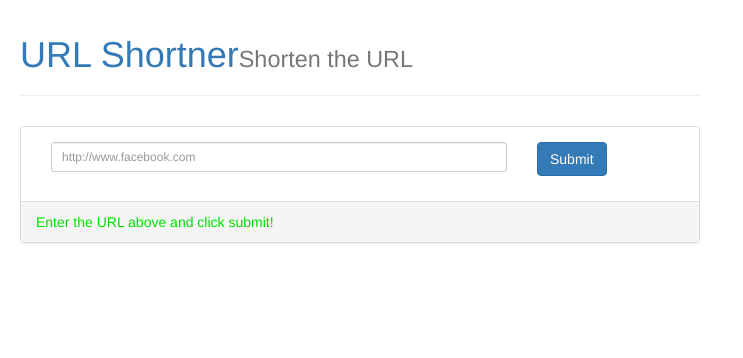
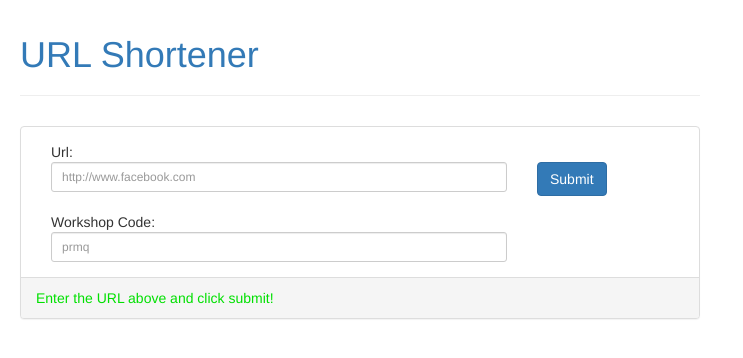
Before and after one commit to VinitraMk/urlshort, a Django app: page / in a window 1280 px wide. Shown: the top 358 px of the page, without its empty margins (0-743 px from the left). Run offline with Django 3.2, Linux system fonts and the light colour scheme; some libraries are stand-ins or nearby versions.

Commit message:
Final changes for codecell webpanel

```diff
--- a/shortener/templates/shortener/base.html
+++ b/shortener/templates/shortener/base.html
@@ -16,6 +16,7 @@
  url: "/makeshort/",
  data: {
  'url' : $('#url').val(),
+ 'shortid': $('#shortid').val(),
  'csrfmiddlewaretoken' : $("input[name=csrfmiddlewaretoken]").val()
  },
  success: returnSuccess,
@@ -28,6 +29,7 @@ function returnSuccess(data, textStatus, jqXHR) {
  if(data.url) {
  $('#url-result').text(data.url);
  $('#url').val("");
+ $('#shortid').val("");
  } else {
  $('#url-result').text("Do not submit blank.");
  }
@@ -37,7 +39,7 @@ function returnSuccess(data, textStatus, jqXHR) {
 <body>
 <div id="wrap">
 <header>
- <h1><a href="{% url 'shortener:home' %}">URL Shortner</a><small>Shorten the URL</small></h1>
+ <h1><a href="{% url 'shortener:home' %}">URL Shortener</a></h1>
 </header>
 
 <div id="content">
--- a/shortener/templates/shortener/index.html
+++ b/shortener/templates/shortener/index.html
@@ -7,11 +7,12 @@
 <div class="panel panel-default">
  <div class="panel-body">
  <div class="col-sm-9">
- <input type="text" name="url" id="url" class="form-control input-sm" placeholder="http://www.facebook.com" />
+     Url: <input type="text" name="url" id="url" class="form-control input-sm" placeholder="http://www.facebook.com" /><br>
+     Workshop Code: <input type="text" name="shortid" id="shortid" class="form-control input-sm" placeholder="prmq"/>
  </div>
  <div class="col-sm-3">
  {% csrf_token %}
- <button id="submitButton" class="btn btn-primary">Submit</button></p>
+ <br><button id="submitButton" class="btn btn-primary">Submit</button>
  </div>
  </div>
  <div class="panel-footer"><span id="url-result">Enter the URL above and click submit!</span></div>
--- a/shortener/urls.py
+++ b/shortener/urls.py
@@ -2,6 +2,6 @@ from django.conf.urls import *
 from shortener.views import *
 urlpatterns=[
         url(r'^$',index,name='home'),
-        url(r'^(?P<shortId>[-\w]{7})$',redirectOriginal,name='redirectOriginal'),
+        url(r'^(?P<shortId>[-\w]{1,7})$',redirectOriginal,name='redirectOriginal'),
         url(r'^makeshort/$',shortenUrl,name='shortenUrl'),
        ]
--- a/shortener/views.py
+++ b/shortener/views.py
@@ -20,7 +20,8 @@ def redirectOriginal(request,shortId):
 def shortenUrl(request):
     url=request.POST.get("url",'')
     if not (url==''):
-        shortId=getShortUrl()
+        shortId=request.POST.get("shortid",'')
+        #shortId=getShortUrl()
         b=Urls(httpUrl=url,shortId=shortId)
         b.save()
 
```
Also changed, not shown: db.sqlite3, 4 other files.
